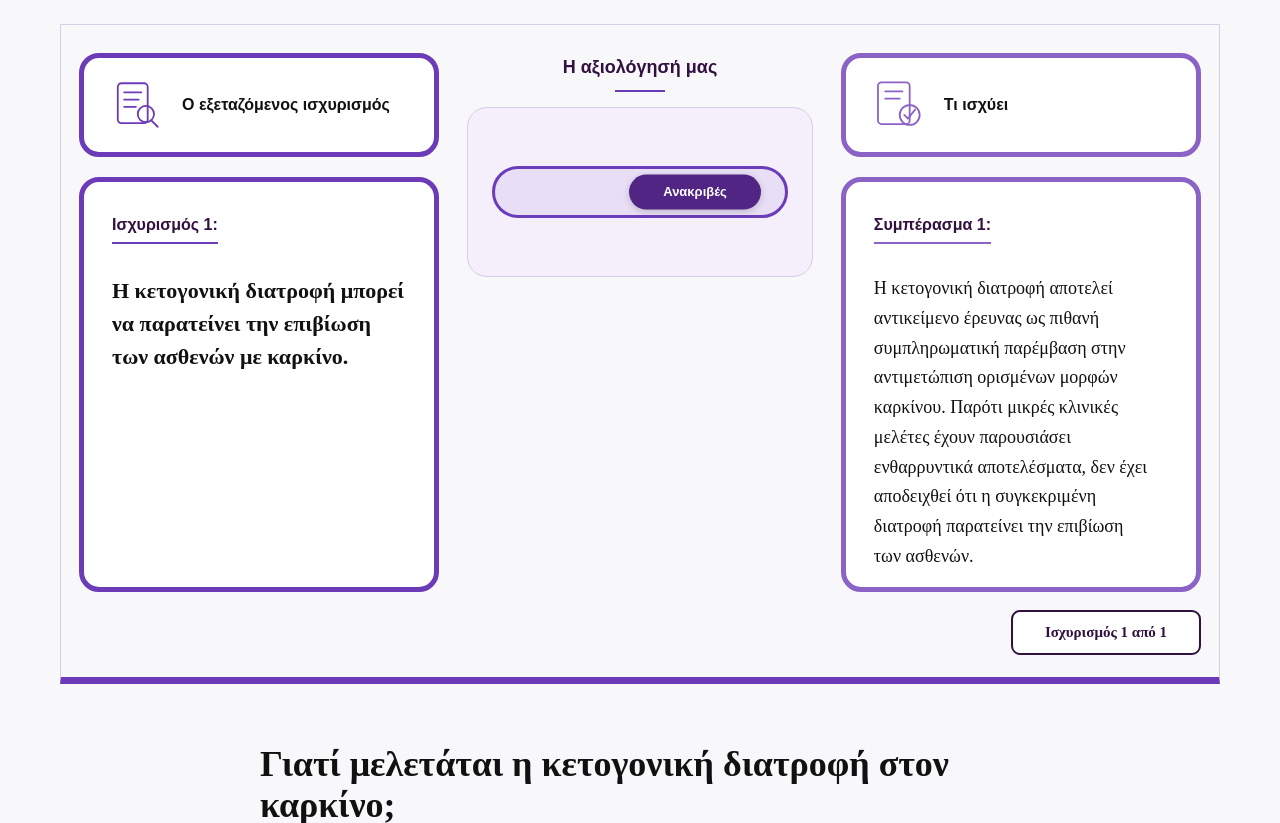
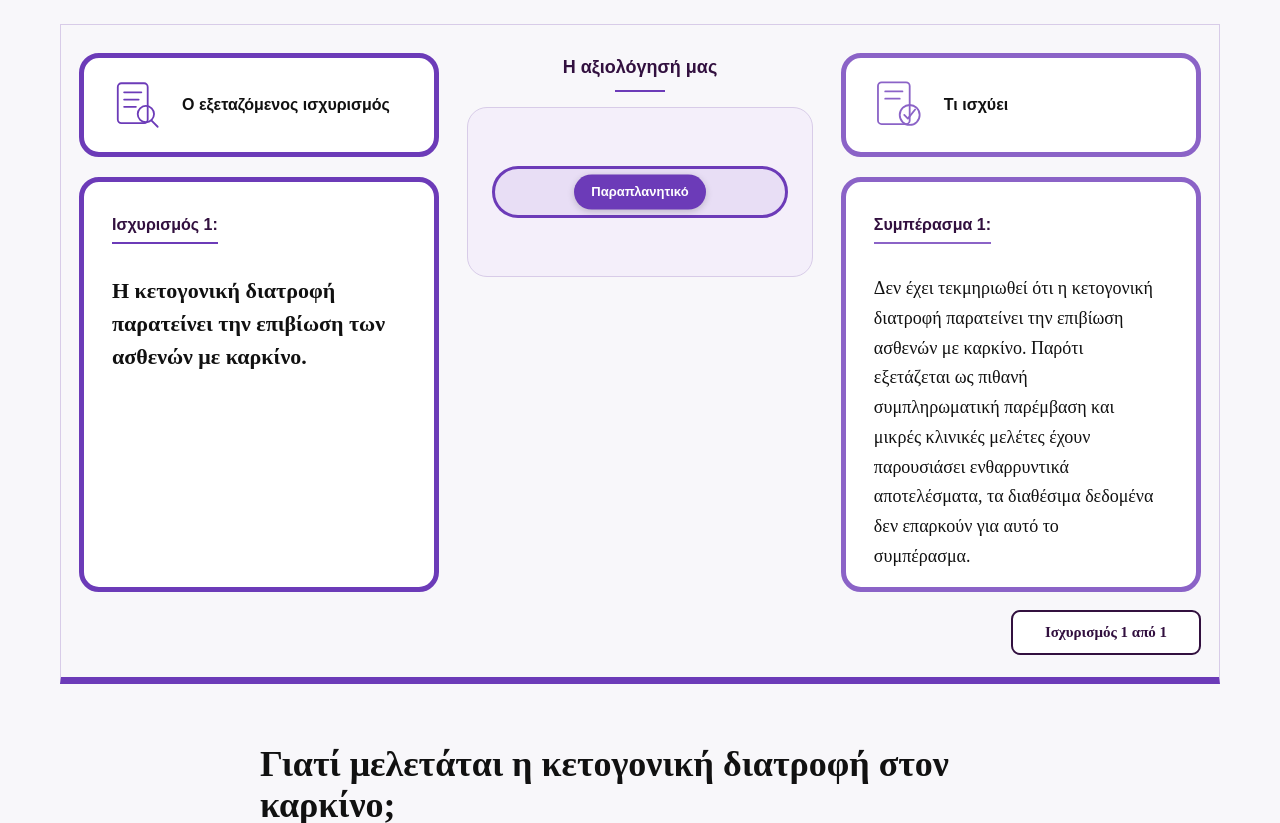
Before and after one commit to BiomedFacts/BiomedFacts, a Jekyll site: the page built from _posts/2026-10-24-h-ketogonikh-diatrofh-ay3anei-thn-epibiwsh-as8enwn-me-karkino.md, in a window 1280 px wide and 900 px high, scrolled down 1088 px, cut to the strip 77-900 px from the top of the window. Built offline with Jekyll 4.4.1, drawn with Linux system fonts in a browser that asks for light colours.

Commit message:
Update 2026-10-24-h-ketogonikh-diatrofh-ay3anei-thn-epibiwsh-as8enwn-me-karkino.md

```diff
--- a/_posts/2026-10-24-h-ketogonikh-diatrofh-ay3anei-thn-epibiwsh-as8enwn-me-karkino.md
+++ b/_posts/2026-10-24-h-ketogonikh-diatrofh-ay3anei-thn-epibiwsh-as8enwn-me-karkino.md
@@ -12,14 +12,12 @@ seo_title: "Κετογονική διατροφή και καρκίνος: Αυ
 seo_description: Μπορεί η κετογονική διατροφή να αυξήσει την επιβίωση ασθενών με
   καρκίνο; Τι δείχνουν τα τελευταία δεδομένα;
 fact_checks:
-  - claim: Η κετογονική διατροφή μπορεί να παρατείνει την επιβίωση των ασθενών με
-      καρκίνο.
-    verdict: Ανακριβές
-    conclusion: Η κετογονική διατροφή αποτελεί αντικείμενο έρευνας ως πιθανή
-      συμπληρωματική παρέμβαση στην αντιμετώπιση ορισμένων μορφών καρκίνου.
-      Παρότι μικρές κλινικές μελέτες έχουν παρουσιάσει ενθαρρυντικά
-      αποτελέσματα, δεν έχει αποδειχθεί ότι η συγκεκριμένη διατροφή παρατείνει
-      την επιβίωση των ασθενών.
+  - claim: Η κετογονική διατροφή παρατείνει την επιβίωση των ασθενών με καρκίνο.
+    verdict: Παραπλανητικό
+    conclusion: Δεν έχει τεκμηριωθεί ότι η κετογονική διατροφή παρατείνει την
+      επιβίωση ασθενών με καρκίνο. Παρότι εξετάζεται ως πιθανή συμπληρωματική
+      παρέμβαση και μικρές κλινικές μελέτες έχουν παρουσιάσει ενθαρρυντικά
+      αποτελέσματα, τα διαθέσιμα δεδομένα δεν επαρκούν για αυτό το συμπέρασμα.
 sources:
   - reference: "Salido-Bueno B, et al. (2024). Effects of ketogenic diets on
       cancer-related variables: A systematic review and meta-analysis of
```
